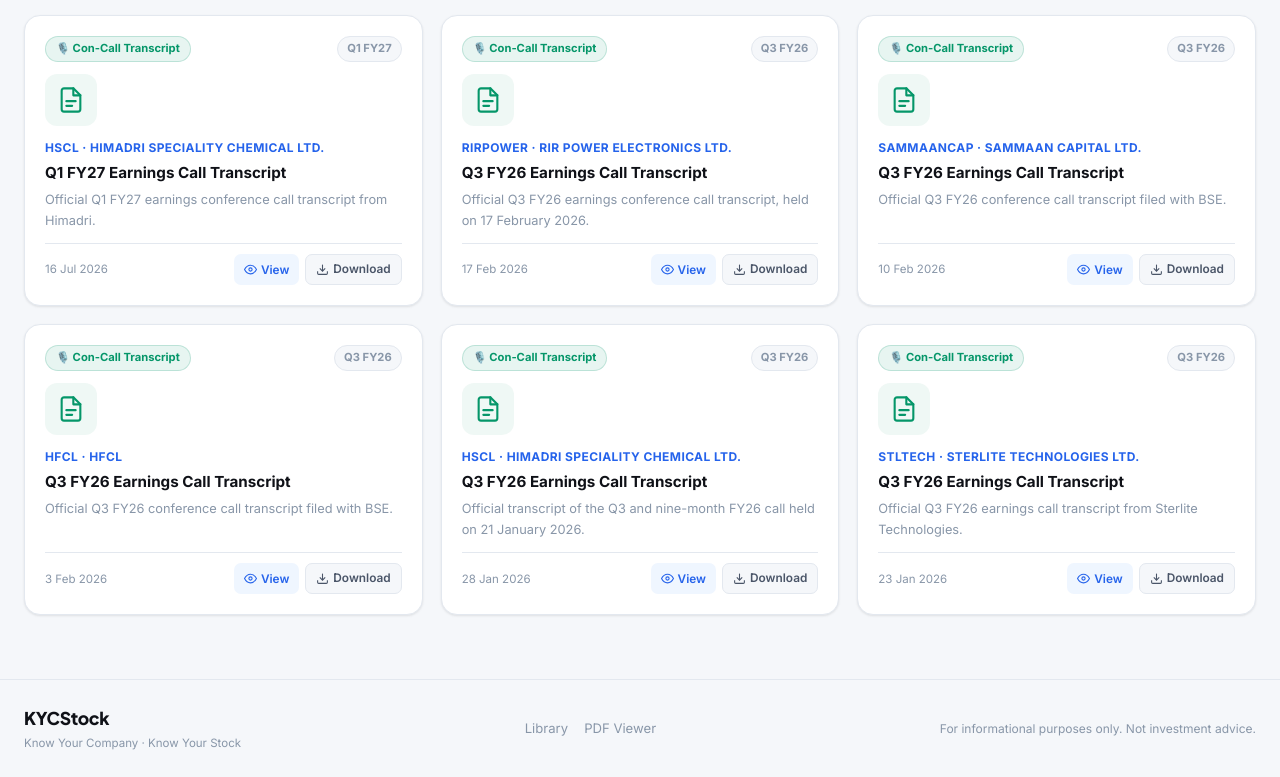
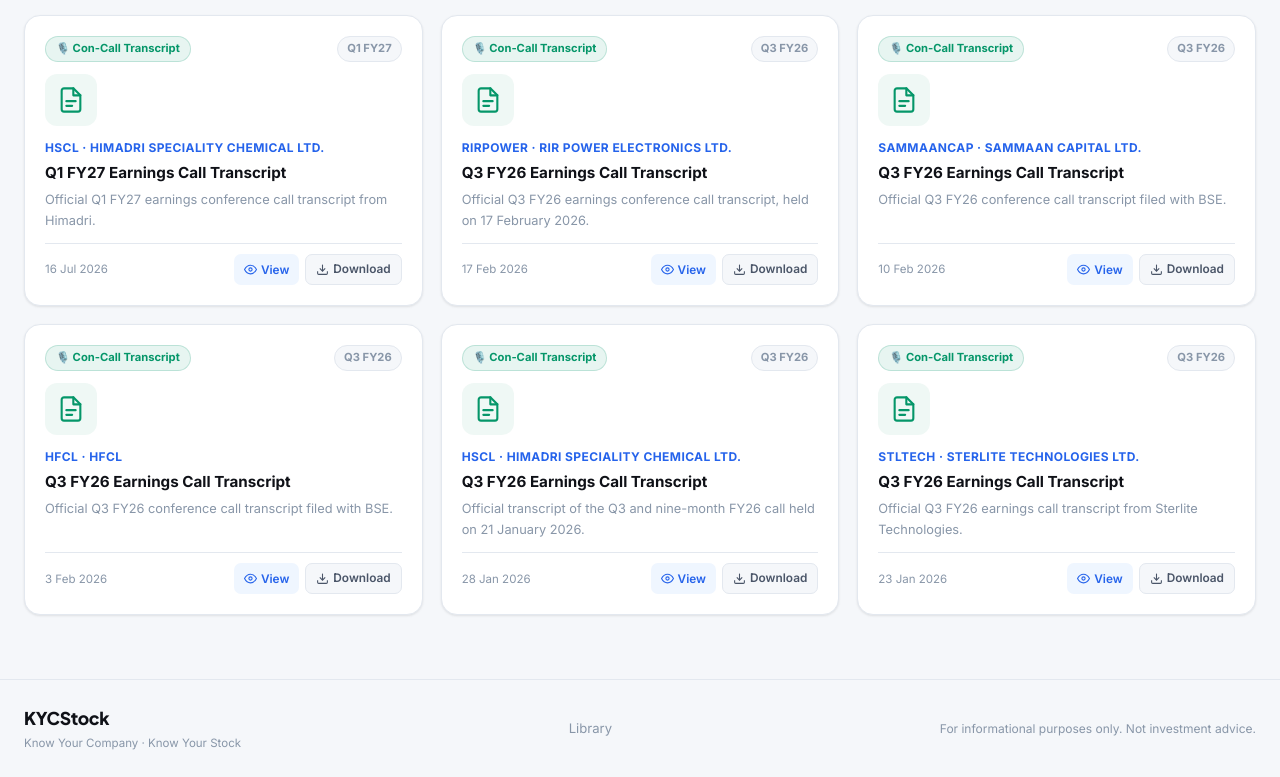
Before and after one commit to kycstocks/kycstocks.github.io, a plain HTML site: page index.html in a window 1280 px wide. Shown: the part 1427-2204 px from the top of the page. Drawn offline with Linux system fonts and the light colour scheme.

Commit message:
Remove PDF Viewer link from footer

```diff
--- a/index.html
+++ b/index.html
@@ -109,7 +109,6 @@
     </div>
     <div class="footer-links">
       <a href="index.html">Library</a>
-      <a href="viewer.html">PDF Viewer</a>
     </div>
     <div class="footer-note">For informational purposes only. Not investment advice.</div>
   </div>
```
